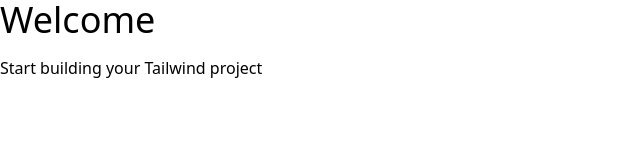
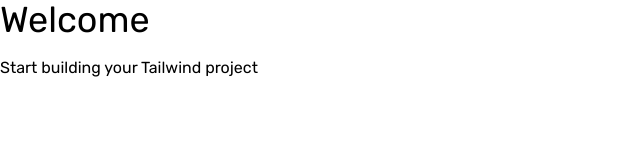
Before and after one commit to CJR85/bookmark, a plain HTML site: page index.html in a window 1280 px wide. Shown: the full height of the page, 0-640 px from the left. Drawn offline with nearby package versions, Linux system fonts and the light colour scheme; files that its build step writes are made by us from their sources.

Commit message:
Setup & config

```diff
--- a/index.html
+++ b/index.html
@@ -4,8 +4,15 @@
     <meta charset="UTF-8" />
     <meta http-equiv="X-UA-Compatible" content="IE=edge" />
     <meta name="viewport" content="width=device-width, initial-scale=1.0" />
+
+    <link rel="preconnect" href="https://fonts.googleapis.com" />
+    <link rel="preconnect" href="https://fonts.gstatic.com" crossorigin />
+    <link
+      href="https://fonts.googleapis.com/css2?family=Rubik:wght@400;600;700&display=swap"
+      rel="stylesheet"
+    />
     <link rel="stylesheet" href="css/style.css" />
-    <title>Simple Tailwind Starter</title>
+    <title>Bookmark Website</title>
   </head>
   <body>
     <h1 class="text-4xl mb-4">Welcome</h1>
--- a/tailwind.config.js
+++ b/tailwind.config.js
@@ -1,7 +1,23 @@
 module.exports = {
   content: ['./*.html'],
   theme: {
-    extend: {},
+    screens: {
+      sm: '480px',
+      md: '768px',
+      lg: '1020px',
+      xl: '1440px',
+    },
+    extend: {
+      colors: {
+        softBlue: 'hsl(231, 69%, 60%)',
+        softRed: 'hsl(0, 94%, 66%)',
+        grayishBlue: 'hsl(229, 8%, 60%)',
+        veryDarkBlue: 'hsl(229, 31%, 21%)',
+      },
+      fontFamily: {
+        sans: ['Rubik', 'sans-serif'],
+      },
+    },
   },
   plugins: [],
-}
+};
```
